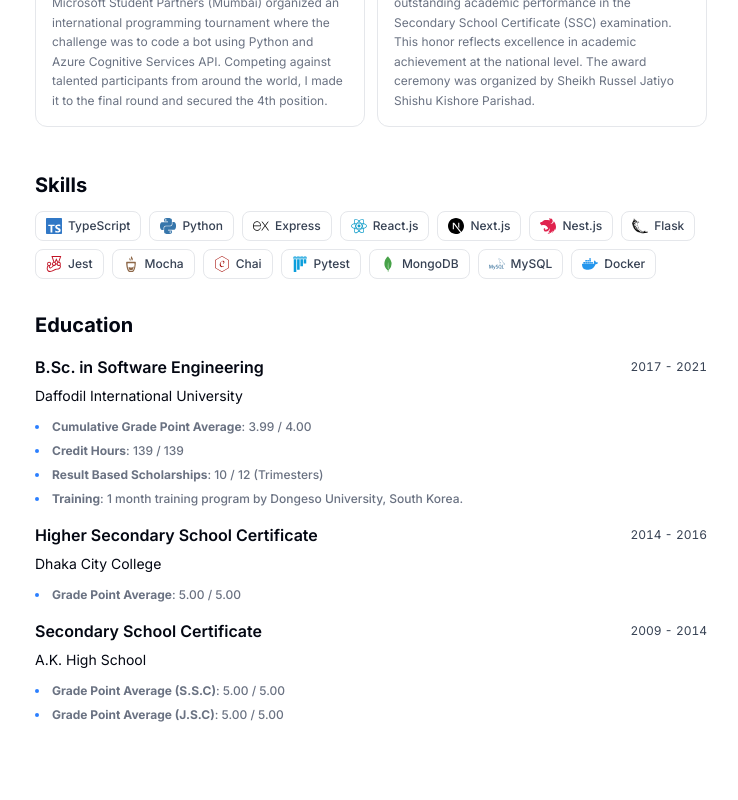
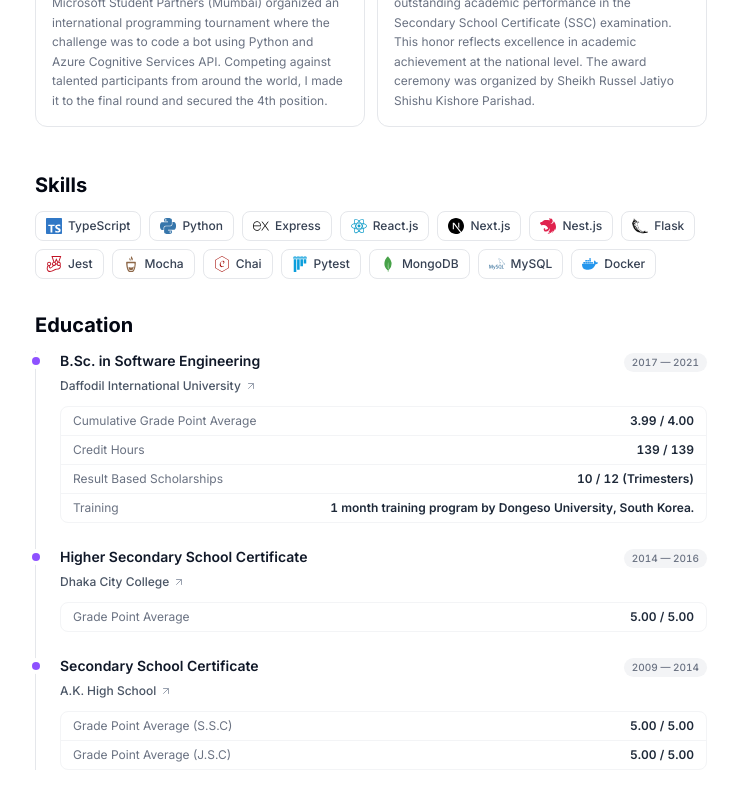
Before and after one commit to shunjid/shunjid.github.io, a Next.js app: page / in a window 1280 px wide. Shown: the part 2126-2926 px from the top of the page, without its empty margins (269-1007 px from the left). Built offline with nearby package versions, Linux system fonts and the light colour scheme.

Commit message:
Update edu section look and feel

```diff
--- a/src/app/education/index.tsx
+++ b/src/app/education/index.tsx
@@ -1,6 +1,6 @@
 import React from "react";
+import { FiArrowUpRight } from "react-icons/fi";
 
-import { Card, CardContent, CardHeader } from "@/components/ui/card";
 import { Section } from "@/components/ui/section";
 import { IResume } from "@/data/types";
 
@@ -14,46 +14,52 @@
   return (
     <Section>
       <h2 className="text-xl font-bold">Education</h2>
-      {educations.map((education) => (
-        <Card key={education.degree} className="bg-warning">
-          <CardHeader>
-            <div className="flex items-center justify-between gap-x-2 text-base">
-              <span className="my-2 inline-flex items-center justify-center gap-x-1 leading-none font-semibold">
+
+      <ol className="relative space-y-6 border-l border-gray-200 dark:border-gray-800">
+        {educations.map((education) => (
+          <li key={education.degree} className="relative pl-6">
+            <span className="absolute top-1.5 -left-1 size-2 rounded-full bg-violet-500 ring-4 ring-white dark:ring-gray-950" />
+
+            <div className="flex flex-wrap items-baseline justify-between gap-x-2 gap-y-0.5">
+              <h3 className="text-sm font-semibold text-gray-900 dark:text-gray-50">
                 {education.degree}
+              </h3>
+              <span className="rounded-full bg-gray-100 px-2 py-0.5 text-[10px] font-medium text-gray-500 tabular-nums dark:bg-gray-800 dark:text-gray-400">
+                {education.start} — {education.end}
               </span>
-              <div className="text-xs text-gray-700 tabular-nums">
-                {education.start} - {education.end}
-              </div>
             </div>
 
             <a
-              className="text-sm leading-none hover:underline"
+              className="group/link mt-0.5 inline-flex items-center gap-1 text-xs font-medium text-gray-600 transition-colors hover:text-violet-600 dark:text-gray-300 dark:hover:text-violet-400"
               href={education.website}
               aria-label={education.institution}
               target="_blank"
+              rel="noreferrer"
             >
               {education.institution}
+              <FiArrowUpRight className="size-3 text-gray-400 transition-all group-hover/link:translate-x-0.5 group-hover/link:-translate-y-0.5 group-hover/link:text-violet-600 dark:group-hover/link:text-violet-400" />
             </a>
-          </CardHeader>
-          <CardContent className="mt-4 text-xs">
-            <ul className="list-inside list-disc space-y-2 text-left font-medium text-blue-500 dark:text-gray-400">
+
+            <dl className="mt-2.5 divide-y divide-gray-100 overflow-hidden rounded-lg border border-gray-100 dark:divide-gray-800 dark:border-gray-800">
               {education.descriptionList.map((description) => (
-                <li key={description.title}>
-                  <span className="text-gray-500">
-                    {description.title ? (
-                      <span className="font-bold">{description.title}</span>
-                    ) : (
-                      <></>
-                    )}
-                    {": "}
+                <div
+                  key={description.title ?? description.text}
+                  className="flex items-baseline justify-between gap-x-4 px-3 py-1.5"
+                >
+                  {description.title && (
+                    <dt className="text-xs text-gray-500 dark:text-gray-400">
+                      {description.title}
+                    </dt>
+                  )}
+                  <dd className="ml-auto text-right text-xs font-semibold text-gray-800 tabular-nums dark:text-gray-200">
                     {description.text}
-                  </span>
-                </li>
+                  </dd>
+                </div>
               ))}
-            </ul>
-          </CardContent>
-        </Card>
-      ))}
+            </dl>
+          </li>
+        ))}
+      </ol>
     </Section>
   );
 }
```
